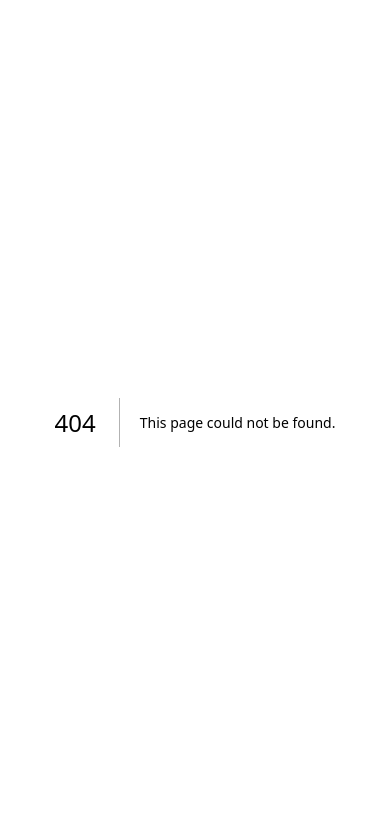
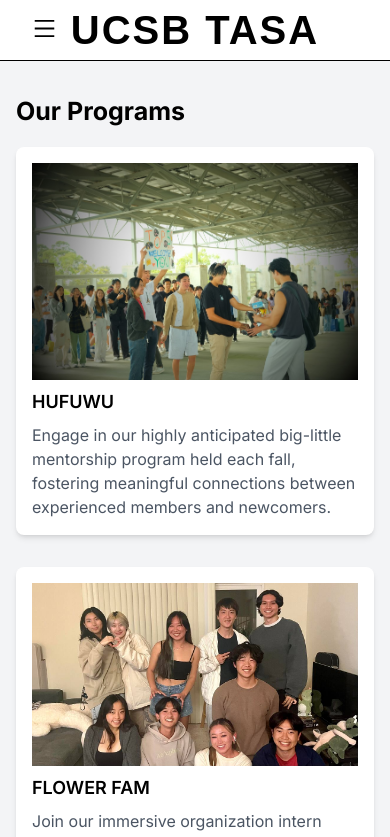
Before and after one commit to UCSBTASA/UCSBTASA.github.io, a Next.js app: page /family_trees in a window 390 px wide. Before the commit this address had no page. Shown: the top 837 px of the page. Built offline with nearby package versions, Linux system fonts and the light colour scheme.

Commit message:
adding family trees to mobile navbar

```diff
--- a/app/_components/navbar.tsx
+++ b/app/_components/navbar.tsx
@@ -173,6 +173,9 @@ const NavBar = () => {
                 <Link href="/gallery">
                   <li className="py-4 text-sm">Gallery</li>
                 </Link>
+                <Link href="/family-trees">
+                  <li className="py-4 text-sm">Family Trees</li>
+                </Link>
                 {/* <Link href="/store">
                   <li className="py-4 text-sm">Store</li>
                 </Link> */}
--- /dev/null
+++ b/app/family_trees/page.tsx
@@ -0,0 +1,65 @@
+import NavBar from "../_components/navbar";
+import Header from "../_components/header";
+import Link from "next/link";
+import Footer from "../_components/footer";
+import Image from "next/image";
+
+const Programs = () => {
+  const programsData = [
+    {
+      title: "HUFUWU",
+      image: "/programs/pickup.JPG",
+      description:
+        "Engage in our highly anticipated big-little mentorship program held each fall, fostering meaningful connections between experienced members and newcomers.",
+      slug: "hufuwu",
+    },
+    {
+      title: "FLOWER FAM",
+      image: "/programs/intern_program_cover.jpg",
+      description:
+        "Join our immersive organization intern program and gain hands-on experience, mentorship, and insights into the inner workings of our staff.",
+      slug: "flower-fam",
+    },
+    {
+      title: "MOGU MOGU",
+      image: "/programs/nm_cover.jpeg",
+      description:
+        "Experience the vibrant cultural exchange at our yearly night market event, where we bring together diverse Asian organizations for an unforgettable Taiwanese-themed night market extravaganza.",
+      slug: "mogumogu",
+    },
+  ];
+
+  return (
+    <div>
+      <Header title="UCSB TASA"></Header>
+      <NavBar></NavBar>
+      <div className="bg-gray-100">
+        <div className="mx-4 lg:mx-16 py-8">
+          <h1 className="text-2xl font-bold mb-4">Our Programs</h1>
+          <div className="grid grid-cols-1 md:grid-cols-3 gap-8">
+            {programsData.map((program) => (
+              <div className="bg-white rounded-lg p-4 shadow-md hover:shadow-lg transition duration-300">
+                <div className="mb-2">
+                  <Link href={`/programs/${program.slug}`}>
+                    <Image
+                      src={program.image}
+                      alt={program.title}
+                      width={1920}
+                      height={1080}
+                      priority={true}
+                    />
+                  </Link>
+                </div>
+                <h2 className="text-lg font-semibold mb-2">{program.title}</h2>
+                <p className="text-gray-600">{program.description}</p>
+              </div>
+            ))}
+          </div>
+        </div>
+      </div>
+      <Footer></Footer>
+    </div>
+  );
+};
+
+export default Programs;
```
